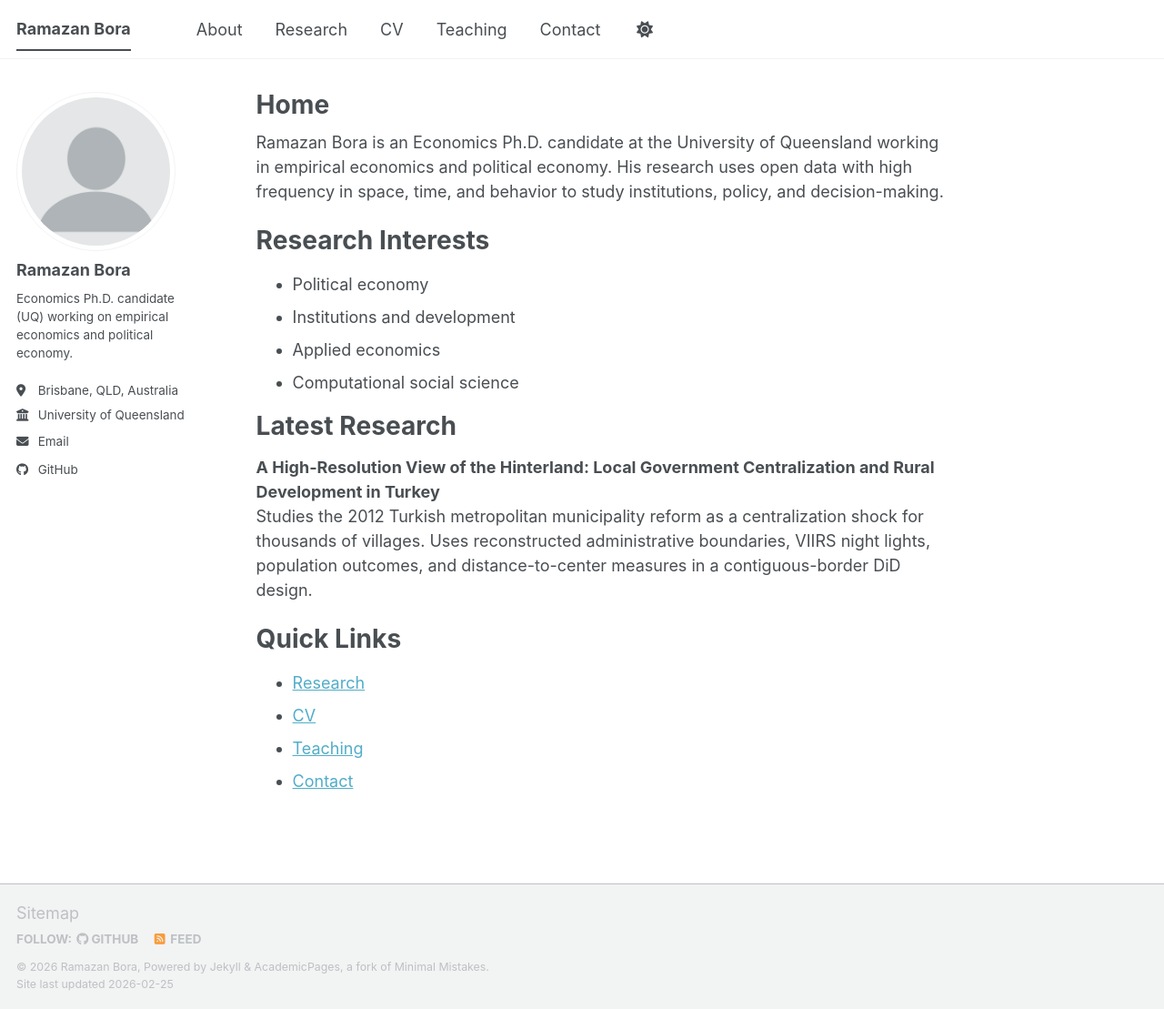
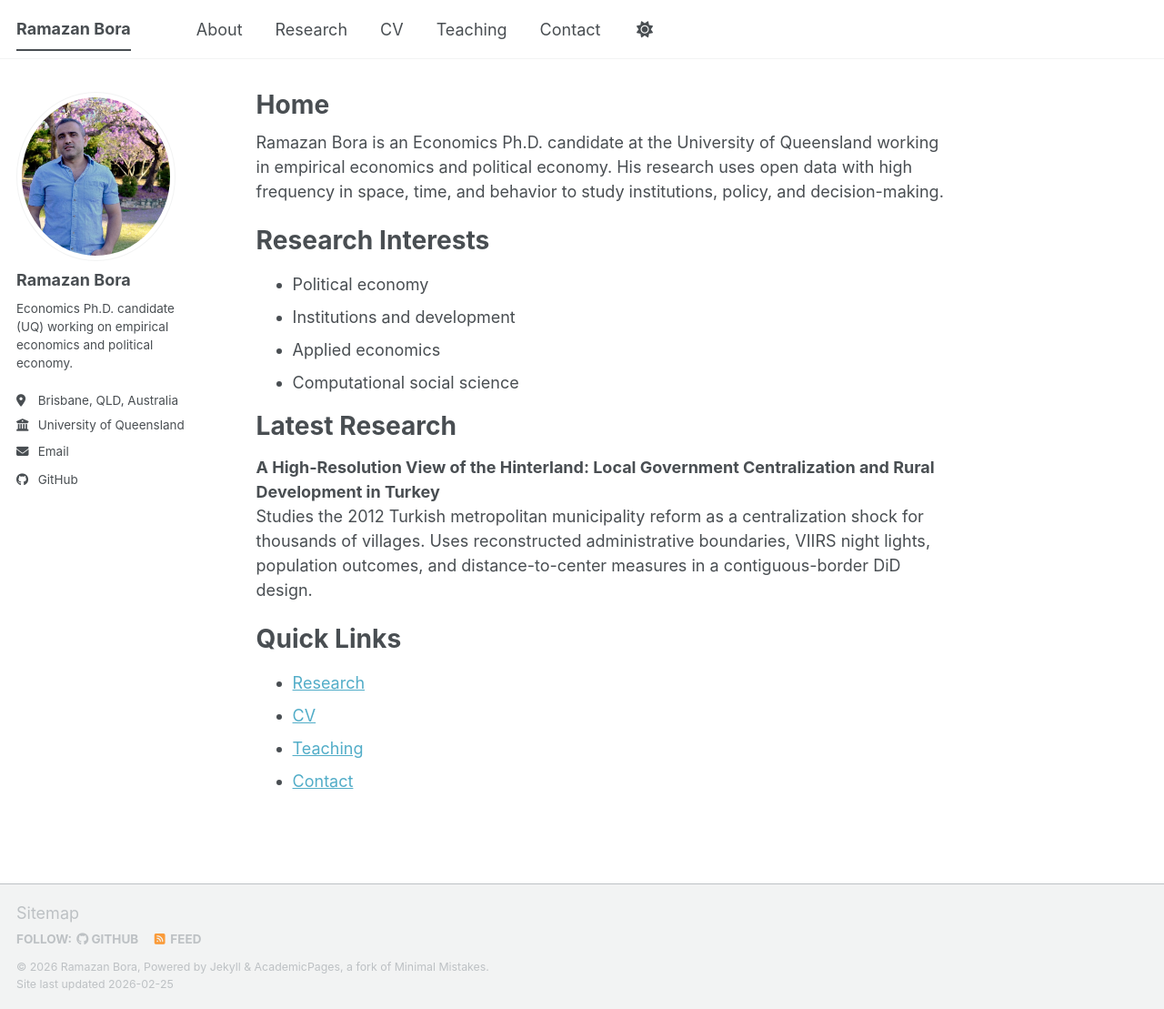
Before and after one commit to ramazanbora/ramazanbora.github.io, a Jekyll site: the page built from _pages/about.md, in a window 1280 px wide and 1109 px high. Shown: the whole window at 91% size. Built offline with Jekyll 4.4.1, drawn with Linux system fonts in a browser that asks for light colours; a script bundle is joined from its source files by our own code; library files that are not in the unit come from our copies.

Commit message:
Customize academic webpage template

```diff
--- a/_config.yml
+++ b/_config.yml
@@ -23,7 +23,7 @@
 #               Additional customization can be done by editing /_includes/author-profile.html
 author:
   # Biographic information
-  avatar           : "profile.png"
+  avatar           : "ramazan-bora.jpg"
   name             : "Ramazan Bora"
   pronouns         : # example: "she/her"
   bio              : "Economics Ph.D. candidate (UQ) working on empirical economics and political economy."
```
